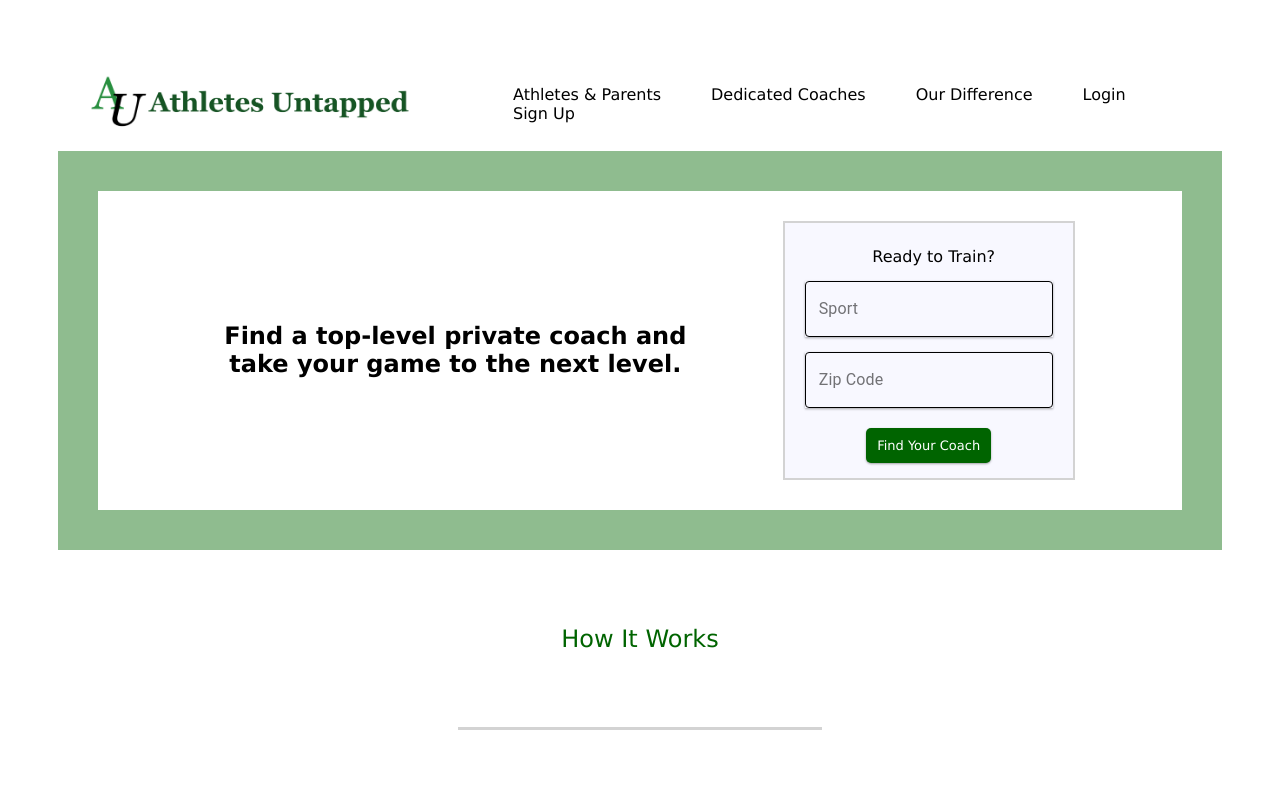
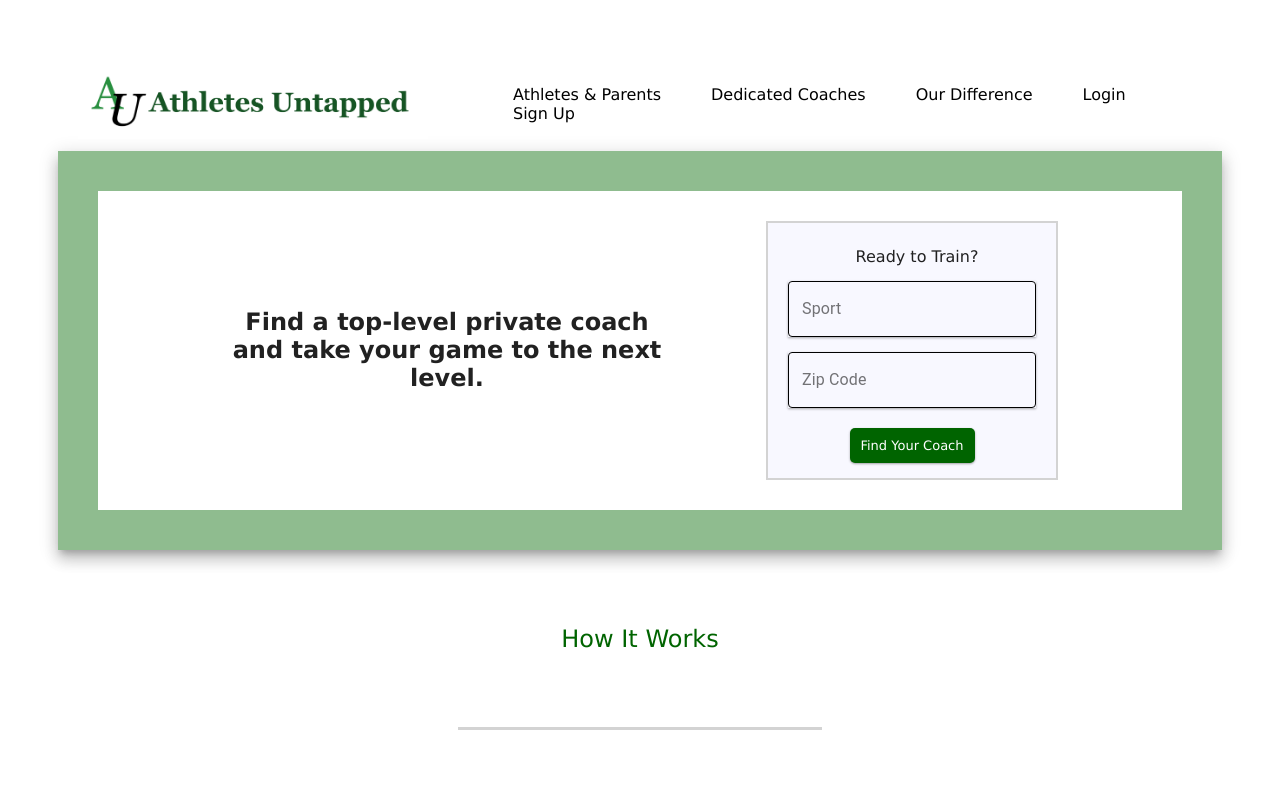
Before and after one commit to dylanhantula/core, a React (Create React App) app in the folder front-end/: page / in a window 1280 px wide. Shown: the top 800 px of the page. Built offline with nearby package versions, Linux system fonts and the light colour scheme; no server answers.

Commit message:
home page edits

```diff
--- a/front-end/src/components/HomeRealResults/HomeRealResults.js
+++ b/front-end/src/components/HomeRealResults/HomeRealResults.js
@@ -31,6 +31,7 @@ const HomeRealResults = ({history}) => {
     };
 
     return (
+        <Paper elevation={10}>
         <div style={{backgroundColor: 'darkseagreen'}}>
             <div className="HomeRealResults">
                 <p style={{color: 'darkgreen', fontSize: 'x-large', fontFamily: 'Lucida Sans, Lucida Sans Regular, Lucida Grande, Lucida Sans Unicode, Geneva, Verdana, sans-serif'}}>
@@ -40,15 +41,15 @@ const HomeRealResults = ({history}) => {
                 <div className="HomeRealResultsPanels">
                     <div style={{display: 'inline-block'}}>
                         <div className={classes.root}>
-                            <Paper elevation={15}  variant='outlined'>
+                            <Paper elevation={5} variant="outlined">
                                 <AccountCircleIcon fontSize="large" className="RRHeader" />
                                 <p className="RRCaption"> Example Parent </p>
                             </Paper>
-                            <Paper elevation={15} variant='outlined'>
+                            <Paper elevation={5} variant="outlined" >
                                 <AccountCircleIcon fontSize="large" className="RRHeader" />
                                 <p className="RRCaption"> Example Coach</p>
                             </Paper>
-                            <Paper elevation={15} variant='outlined'>
+                            <Paper elevation={5} variant="outlined">
                                 <AccountCircleIcon fontSize="large" className="RRHeader"/>
                                 <p className="RRCaption"> Example Athlete </p>
                             </Paper>
@@ -69,7 +70,7 @@ const HomeRealResults = ({history}) => {
                 </nav>
             </div>
         </div>
-
+        </Paper>
     );
 }
 
--- a/front-end/src/components/HomeSeeItInAction/HomeSeeItInAction.js
+++ b/front-end/src/components/HomeSeeItInAction/HomeSeeItInAction.js
@@ -10,9 +10,12 @@ const HomeSeeItInAction = () => {
                     See It In Action
                 </p>
             </div>
+
             <div className="SeeItInActionVideo">
-                <ReactPlayer controls='true' style={{display: 'inline-block'}} url='https://www.youtube.com/watch?v=13YeR5zIGbo' />
+
+                <ReactPlayer controls='true' style={{display: 'inline-block'}} url='https://www.youtube.com/watch?v=9h0T2jzvMVk' />
             </div>
+
         </div>
     );
 }
--- a/front-end/src/components/Landing/Landing.css
+++ b/front-end/src/components/Landing/Landing.css
@@ -11,7 +11,7 @@
 
 .panelList li:first-child div {
     font-size: x-large;
-    max-width: 500px;
+    max-width: 450px;
     font-family: 'Lucida Sans', 'Lucida Sans Regular', 'Lucida Grande', 'Lucida Sans Unicode', Geneva, Verdana, sans-serif;
     font-weight: bold;
 }
--- a/front-end/src/components/Landing/Landing.js
+++ b/front-end/src/components/Landing/Landing.js
@@ -7,6 +7,7 @@ import HomeHowItWorks from '../HomeHowItWorks/HomeHowItWorks';
 import HomeSeeItInAction from '../HomeSeeItInAction/HomeSeeItInAction';
 import HomeRealResults from '../HomeRealResults/HomeRealResults';
 import HomeWhatsYourSport from '../HomeWhatsYourSport/HomeWhatsYourSport';
+import Paper from '@material-ui/core/Paper'
 
 const useStyles = makeStyles((theme) => ({
   root: {
@@ -65,6 +66,7 @@ const Landing = ({history}) => {
 
   return (
     <div>
+      <Paper elevation={10} >
     <ul className="panelList">
       <li>
         <div>
@@ -99,7 +101,7 @@ const Landing = ({history}) => {
         </form>
       </li>
     </ul>
-
+    </Paper>
     <HomeHowItWorks/>
     <HomeSeeItInAction />
     <HomeRealResults/>
```
